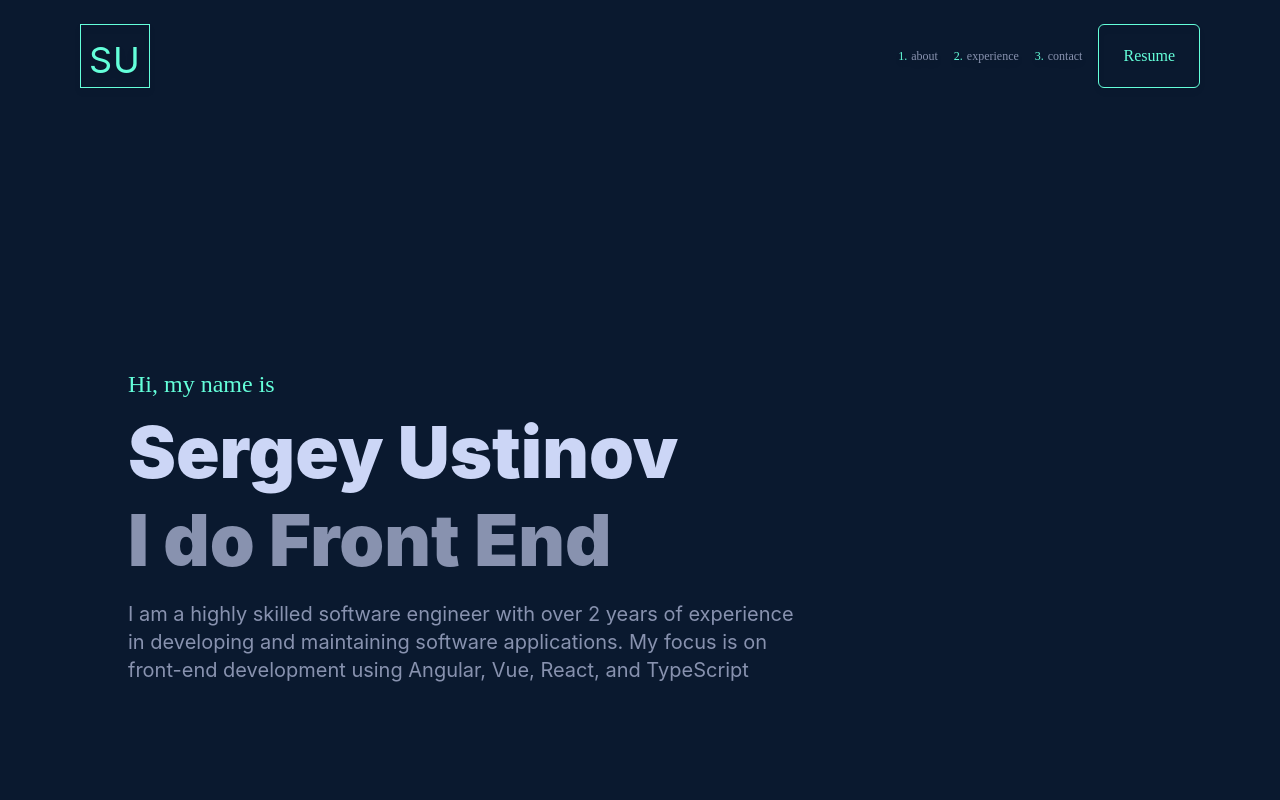
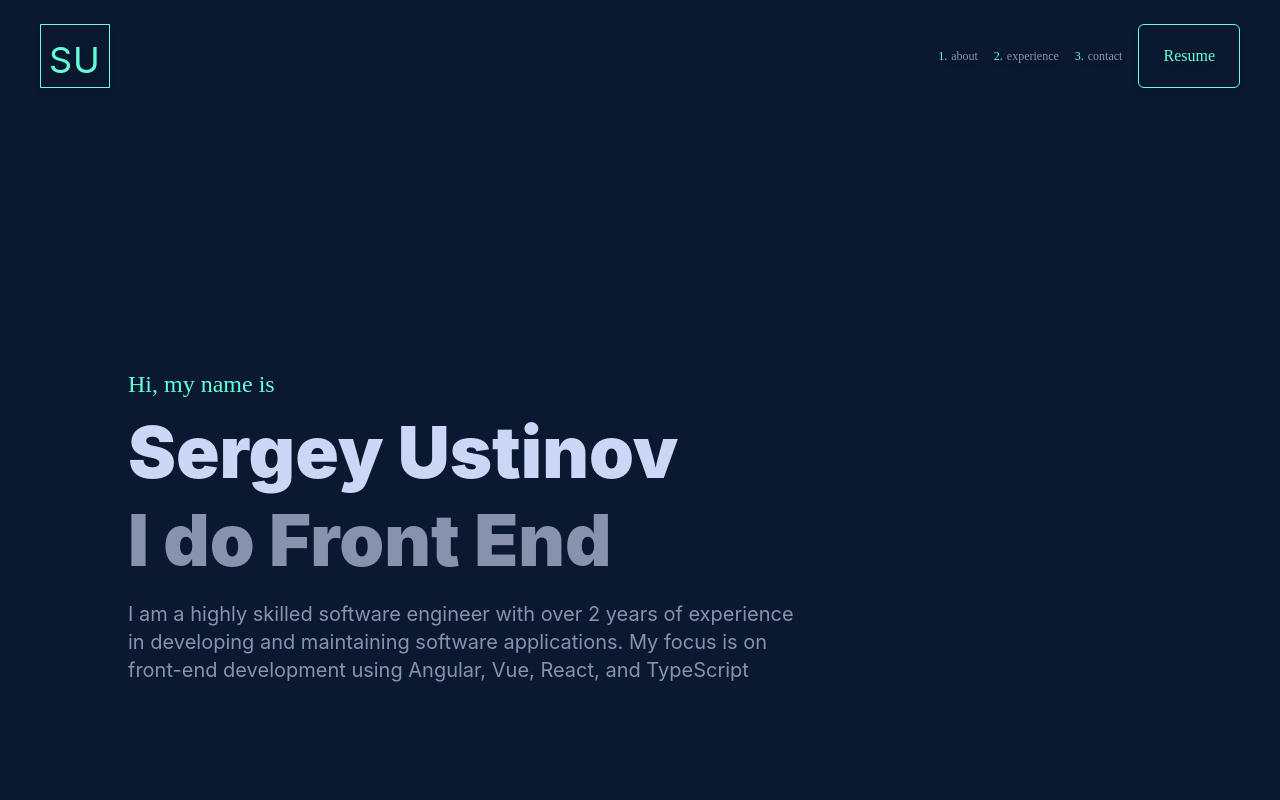
Before and after one commit to sergust/sergeyustinov, a Next.js app: page / in a window 1280 px wide. Shown: the top 800 px of the page. Built offline with nearby package versions, Linux system fonts and the light colour scheme; a web font is replaced by a local one.

Commit message:
Fix header layout

```diff
--- a/components/header/header.tsx
+++ b/components/header/header.tsx
@@ -29,7 +29,7 @@ const Header: NextComponentType = () => {
   const { showAsideMenu } = useAppContext()
 
   return (
-    <div className="drop-shadow-md py-6 px-10">
+    <div className="drop-shadow-md py-6 container mx-auto">
       <div className="flex justify-between">
         <Logo />
         <nav className="flex font-mono">
```
